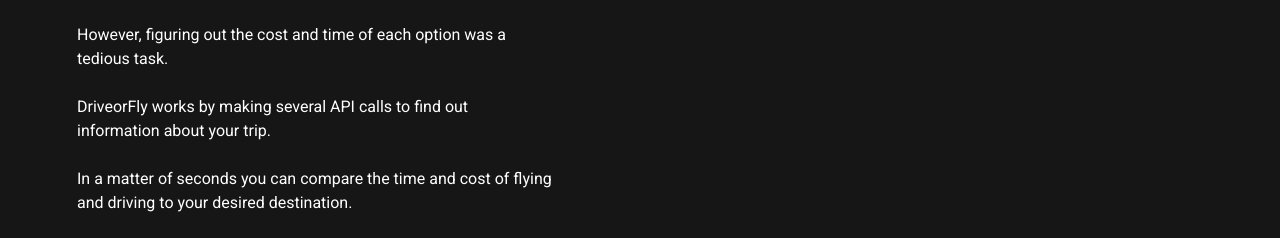
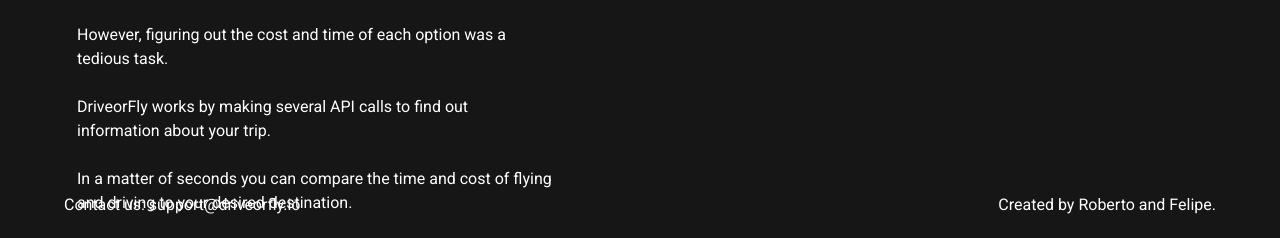
Before and after one commit to felipefischel/django-drive-or-fly, a Django app: page /about/ in a window 1280 px wide. Shown: the part 562-800 px from the top of the page. Run offline with Django 4.2, Linux system fonts and the light colour scheme; style sheets or scripts are compiled from the project's sources; some libraries are stand-ins or nearby versions.

Commit message:
added footer to base.html

```diff
--- /dev/null
+++ b/TransportationComparison/static/TransportationComparison/sass/_footer.scss
@@ -0,0 +1,35 @@
+.footer-div{
+  display: flex;
+  position: absolute;
+  bottom: 0;
+  height: 50px;
+  align-items: center;
+  z-index: 1;
+  width: 100%;
+}
+
+.footer-container{
+  display: flex;
+  justify-content: space-between;
+  width: 90%;
+  margin-left: auto;
+  margin-right: auto;
+}
+
+.footer-right{
+  display: flex;
+  align-self: flex-end;
+  color: white;
+}
+
+.footer-text{
+  color: white;
+}
+
+.footer-logo-img{
+  width: 120px;
+}
+
+.footer-menu-item{
+  margin-left: 20px;
+}
--- a/TransportationComparison/static/TransportationComparison/sass/_index.scss
+++ b/TransportationComparison/static/TransportationComparison/sass/_index.scss
@@ -68,3 +68,9 @@
   margin: 0px;
   width: 180px;
 }
+
+@media (max-width: 767px) {
+  .main-form-container {
+    transform: translate(50px, 200px);
+  }
+}
--- a/TransportationComparison/static/TransportationComparison/sass/_result.scss
+++ b/TransportationComparison/static/TransportationComparison/sass/_result.scss
@@ -88,7 +88,7 @@
 
 @media (max-width: 767px) {
   .result-main-container {
-    transform: translate(15px, 150px);
+    transform: translate(20px, 150px);
     width: 350px;
   }
   .results-div{
@@ -102,6 +102,6 @@
     border-bottom: 1px solid var(--white);
   }
   .background-ad-image{
-    height: 120vh;
+    height: 130vh;
   }
 }
--- a/TransportationComparison/static/TransportationComparison/sass/style.scss
+++ b/TransportationComparison/static/TransportationComparison/sass/style.scss
@@ -4,3 +4,4 @@
 @import "design";
 @import "navbar";
 @import "about";
+@import "footer";
--- a/TransportationComparison/templates/TransportationComparison/base.html
+++ b/TransportationComparison/templates/TransportationComparison/base.html
@@ -36,6 +36,7 @@
   <body>
     {% include 'TransportationComparison/navbar.html' %}
     {% block content %} {% endblock content %}
+    {% include 'TransportationComparison/footer.html' %}
   </body>
 
 
--- /dev/null
+++ b/TransportationComparison/templates/TransportationComparison/footer.html
@@ -0,0 +1,21 @@
+{% load static %}
+<nav class="footer-div">
+  <div class="footer-container">
+    <div class="footer-left">
+      <p class="footer-text">
+        Contact us:
+        <a href='mailto:support@driveorfly.io' target="_blank">support@driveorfly.io</a>
+      </p>
+    </div>
+    <div class="footer-right">
+      <div class="footer-menu-item">
+        <p class="footer-text">
+          Created by
+          <a href='https://www.linkedin.com/in/roberto-mora-rojas-4a8918146/' target="_blank">Roberto</a>
+          and
+          <a href='https://www.linkedin.com/in/felipe-fischel/' target="_blank">Felipe.</a>
+        </p>
+      </div>
+    </div>
+  </div>
+</nav>
```
Also changed, not shown: TransportationComparison/static/TransportationComparison/sass/TransportationComparison/sass/style.css (+36 -2 lines), 1 other file.
